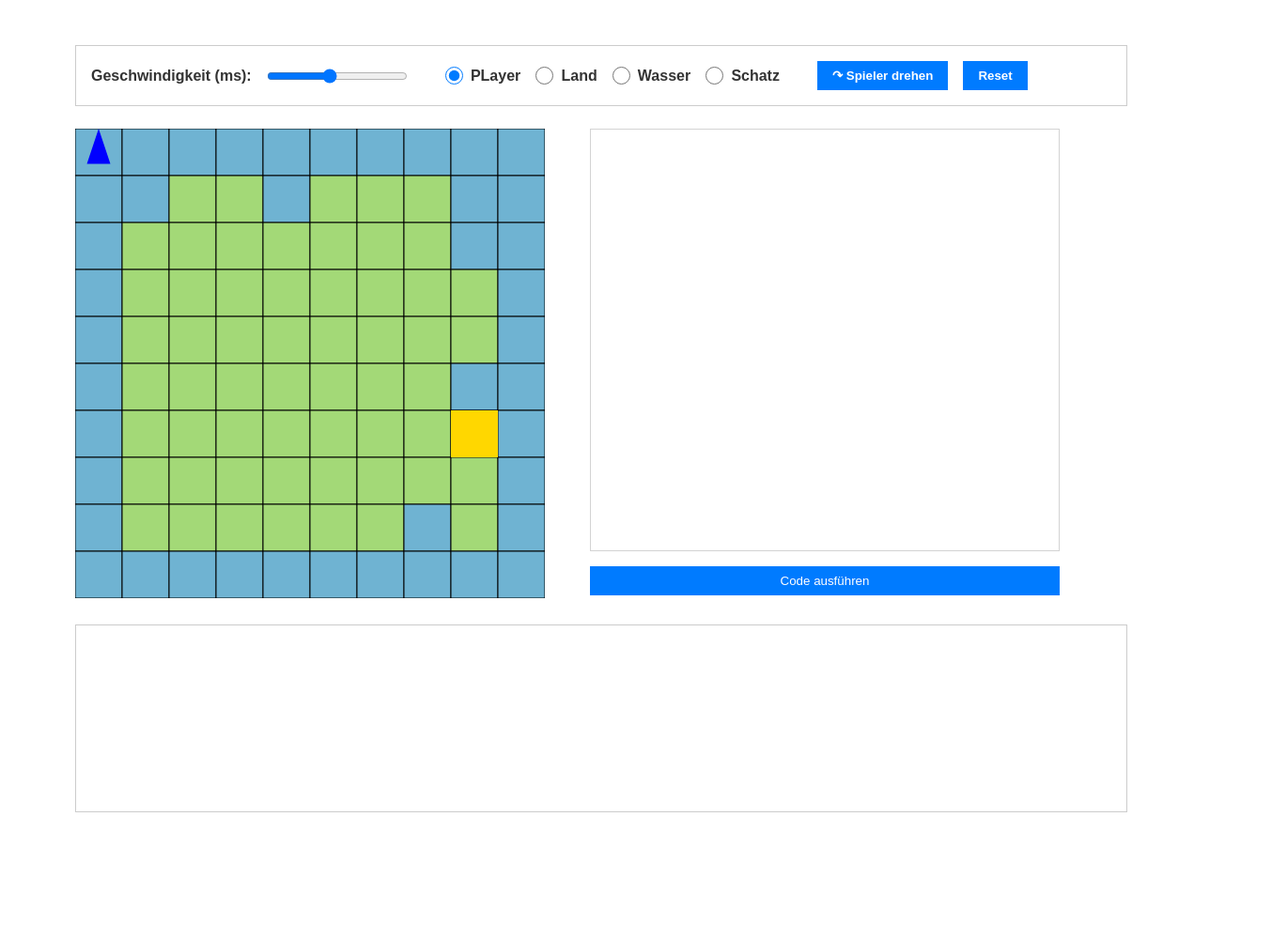
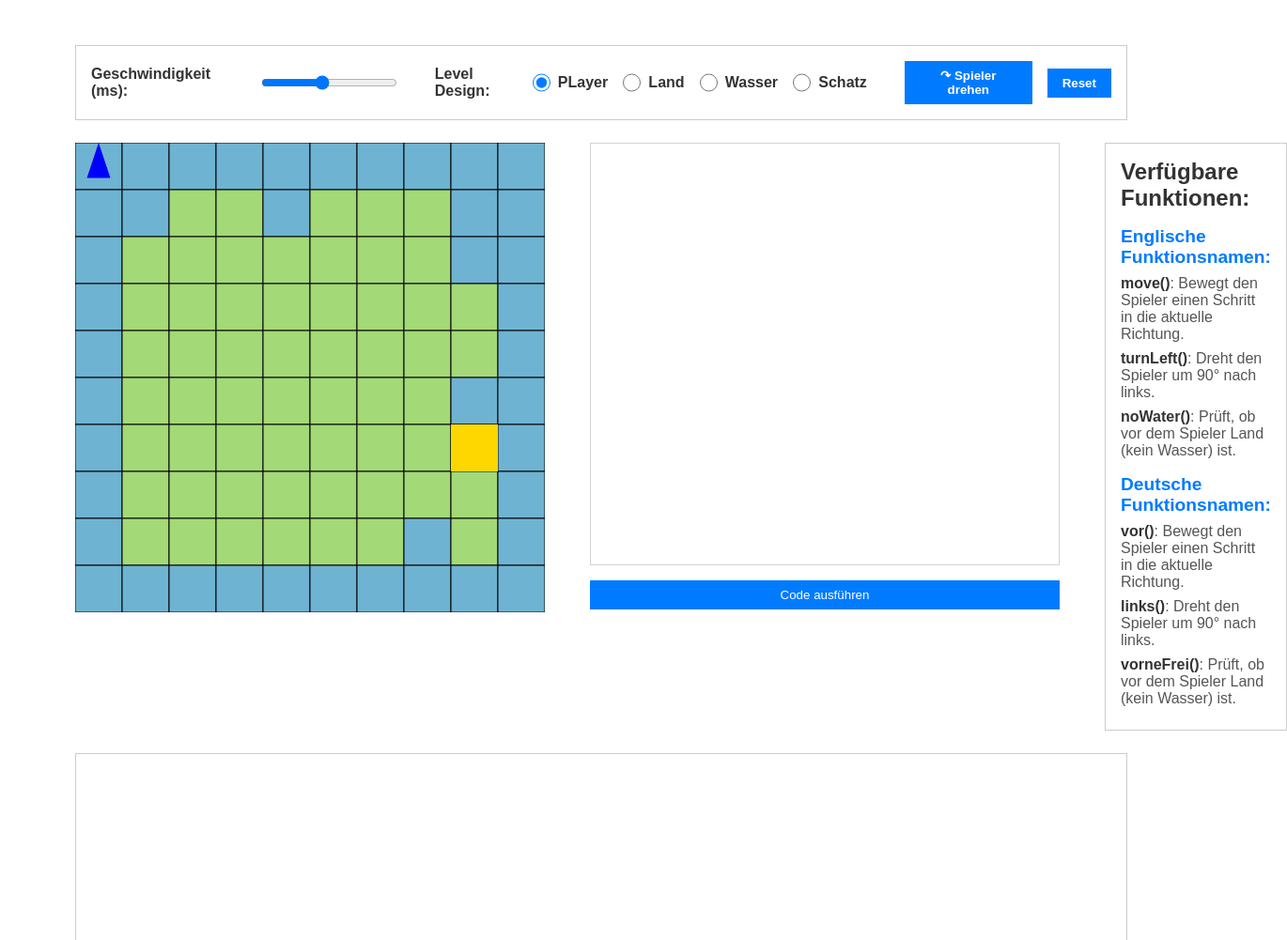
Before and after one commit to pauljk-hb/Pirat-Programming-Learning, a website built with Vite: page index.html in a window 1280 px wide. Shown: the top 1001 px of the page at 94% size, 1370 px wide, since content can reach past the window. Before the commit the page ends 913 px from the top, so only its background shows below. Built offline with nearby package versions, Linux system fonts and the light colour scheme; what monaco-editor would draw is missing.

Commit message:
user befehle

```diff
--- a/index.html
+++ b/index.html
@@ -13,6 +13,7 @@
       <label for="speedControl">Geschwindigkeit (ms):</label>
       <input id="speedControl" type="range" value="5" min="1" max="10" />
       <div>
+        <label for="level-design">Level Design:</label>
         <label>
           <input type="radio" name="level-design" value="player" checked />
           PLayer
@@ -42,6 +43,36 @@
         <div id="editor" style="width: 500px; height: 450px"></div>
         <button id="runCode">Code ausführen</button>
       </div>
+      <div class="function-list">
+        <h3>Verfügbare Funktionen:</h3>
+        <ul>
+          <h4>Englische Funktionsnamen:</h4>
+          <li>
+            <strong>move()</strong>: Bewegt den Spieler einen Schritt in die
+            aktuelle Richtung.
+          </li>
+          <li>
+            <strong>turnLeft()</strong>: Dreht den Spieler um 90° nach links.
+          </li>
+          <li>
+            <strong>noWater()</strong>: Prüft, ob vor dem Spieler Land (kein
+            Wasser) ist.
+          </li>
+
+          <h4>Deutsche Funktionsnamen:</h4>
+          <li>
+            <strong>vor()</strong>: Bewegt den Spieler einen Schritt in die
+            aktuelle Richtung.
+          </li>
+          <li>
+            <strong>links()</strong>: Dreht den Spieler um 90° nach links.
+          </li>
+          <li>
+            <strong>vorneFrei()</strong>: Prüft, ob vor dem Spieler Land (kein
+            Wasser) ist.
+          </li>
+        </ul>
+      </div>
     </div>
     <div id="logOutput"></div>
   </body>
--- a/src/style.css
+++ b/src/style.css
@@ -116,3 +116,38 @@ body {
 .red {
   color: red;
 }
+
+/* Styling für die Funktion-Liste */
+.function-list {
+  padding: 1rem;
+  border: 1px solid #ccc;
+}
+
+.function-list h3 {
+  font-size: 1.5rem;
+  color: #333;
+  margin-bottom: 1rem;
+}
+
+.function-list ul {
+  list-style-type: none;
+  padding: 0;
+}
+
+.function-list h4 {
+  font-size: 1.2rem;
+  color: #007bff;
+  margin-top: 1rem;
+  margin-bottom: 0.5rem;
+}
+
+.function-list li {
+  font-size: 1rem;
+  color: #555;
+  margin-bottom: 0.5rem;
+}
+
+.function-list li strong {
+  color: #333;
+  font-weight: bold;
+}
```
